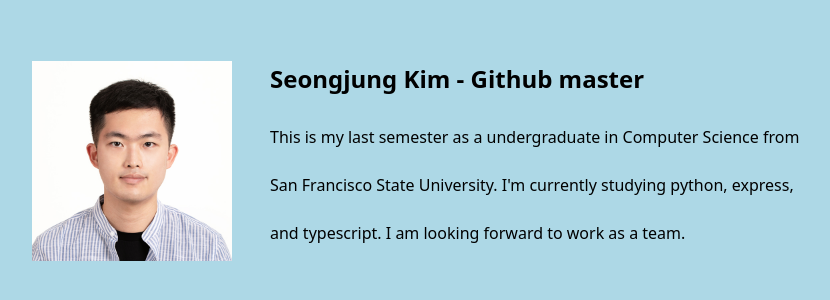
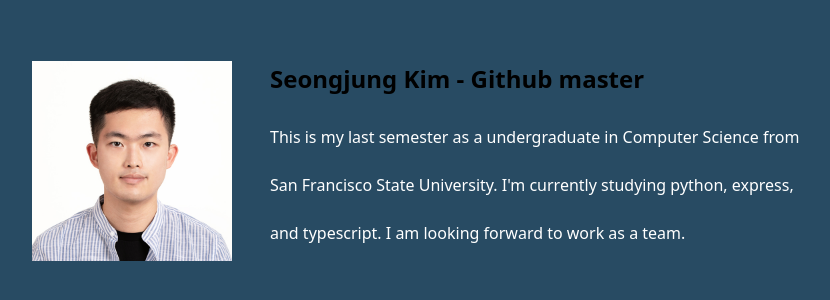
Before and after one commit to rhoannajo/csc648-spring22-04-team05-copy, a React (Create React App) app in the folder csc648app/: page /kim in a window 1280 px wide. Shown: the part 162-462 px from the top of the page, without its empty margins (208-1038 px from the left). Built offline with nearby package versions, Linux system fonts and the light colour scheme.

Commit message:
Updated css

```diff
--- a/csc648app/src/components/nelson/Nelson.js
+++ b/csc648app/src/components/nelson/Nelson.js
@@ -6,7 +6,7 @@ import './nelson.css'
 const Nelson = () => {
 
   return (
-    <div className='about'>
+    <div className='nelson-about'>
       <div className='info'>
         <div style={{ borderRadius: '50%', width: 185, height: 185, justifyItems: 'center', display: 'grid', alignItems: 'center' }}>
           <img src={nelson} style={{ width: 180, height: 200 }} />
--- a/csc648app/src/components/nelson/nelson.css
+++ b/csc648app/src/components/nelson/nelson.css
@@ -1,5 +1,5 @@
-.about {
-  background-color: lightblue !important;
+.nelson-about {
+  background-color: lightblue;
   display:grid;
   justify-items:center;
   grid-gap: 1em;
@@ -29,7 +29,7 @@
 }
 
 .description {
-  color: black !important;
+  color: black;
   line-height: 3em;
   padding:3em;
   padding-top: 1em;
```
